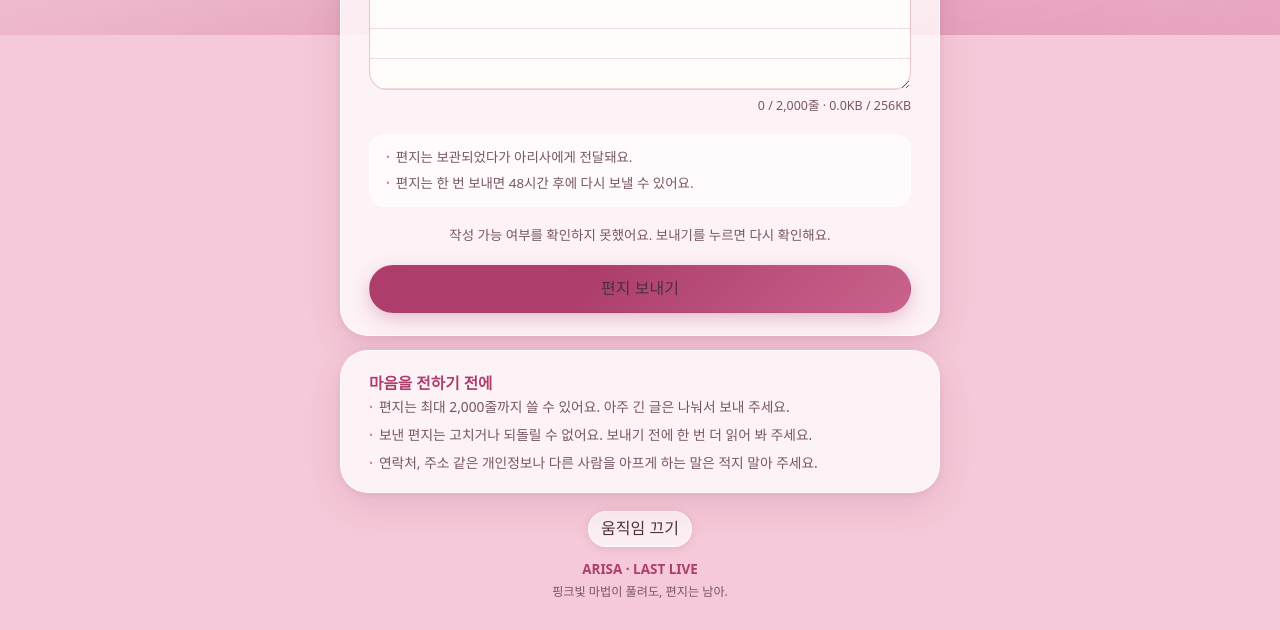
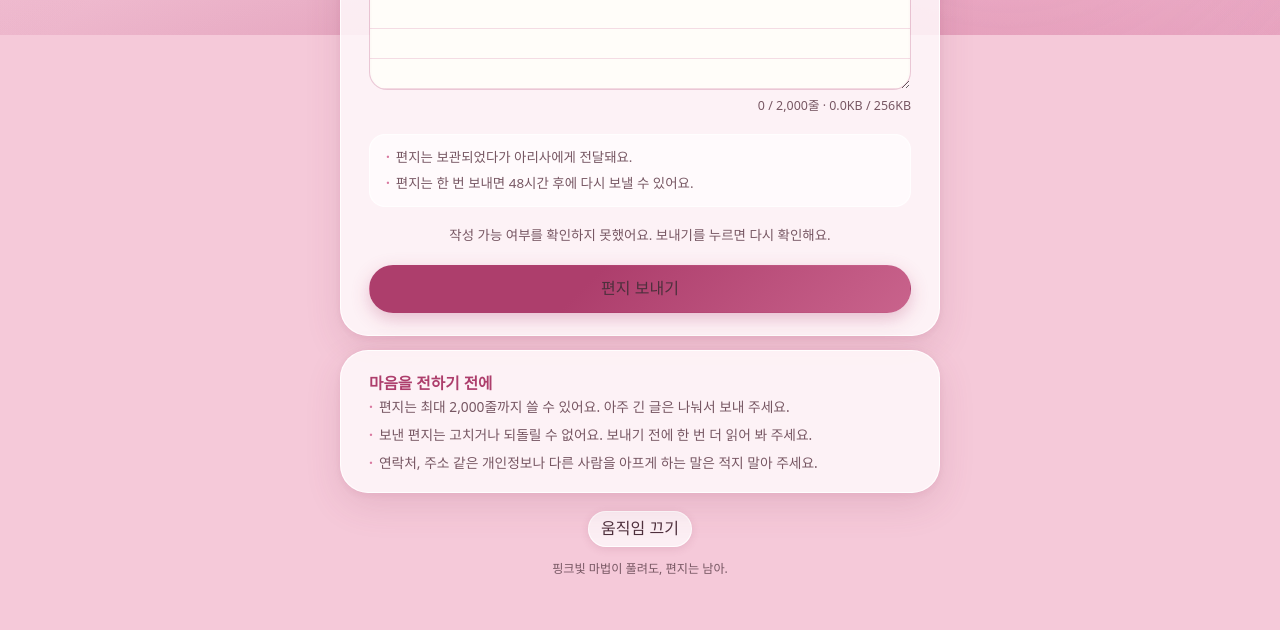
Before and after one commit to Kreuznach/Arisa-2026-Graduation-Message, a website with bundled scripts: page public/index.html in a window 1280 px wide. Shown: the part 765-1395 px from the top of the page. After the commit the page ends 1371 px from the top, so only its background shows below. Built offline with nearby package versions, Linux system fonts and the light colour scheme; files whose address does not match are found by name.

Commit message:
문구 제외

```diff
--- a/public/assets/letters-i18n.js
+++ b/public/assets/letters-i18n.js
@@ -39,7 +39,6 @@ export const I18N = {
     guide3: '연락처, 주소 같은 개인정보나 다른 사람을 아프게 하는 말은 적지 말아 주세요.',
     motionOff: '움직임 끄기',
     motionOn: '움직임 켜기',
-    footerName: 'ARISA · LAST LIVE',
     footerLine: '핑크빛 마법이 풀려도, 편지는 남아.',
     nameCount: (n, max) => `${fmt(n)} / ${max}`,
     meta: (lines, kb) => `${fmt(lines)} / 2,000줄 · ${kb}KB / 256KB`,
@@ -98,7 +97,6 @@ export const I18N = {
     guide3: '連絡先や住所などの個人情報、誰かを傷つける言葉は書かないでください。',
     motionOff: '動きをオフ',
     motionOn: '動きをオン',
-    footerName: 'ARISA · LAST LIVE',
     footerLine: 'ピンク色の魔法が解けても、手紙は残るよ。',
     nameCount: (n, max) => `${fmt(n)} / ${max}`,
     meta: (lines, kb) => `${fmt(lines)} / 2,000行 · ${kb}KB / 256KB`,
--- a/public/index.html
+++ b/public/index.html
@@ -125,7 +125,6 @@
       <div class="utility">
         <button type="button" class="chip-btn chip-btn--small" id="motion-btn">움직임 끄기</button>
       </div>
-      <p class="footer-name" data-i18n="footerName">ARISA · LAST LIVE</p>
       <p class="footer-line" data-i18n="footerLine">핑크빛 마법이 풀려도, 편지는 남아.</p>
     </footer>
   </div>
```
